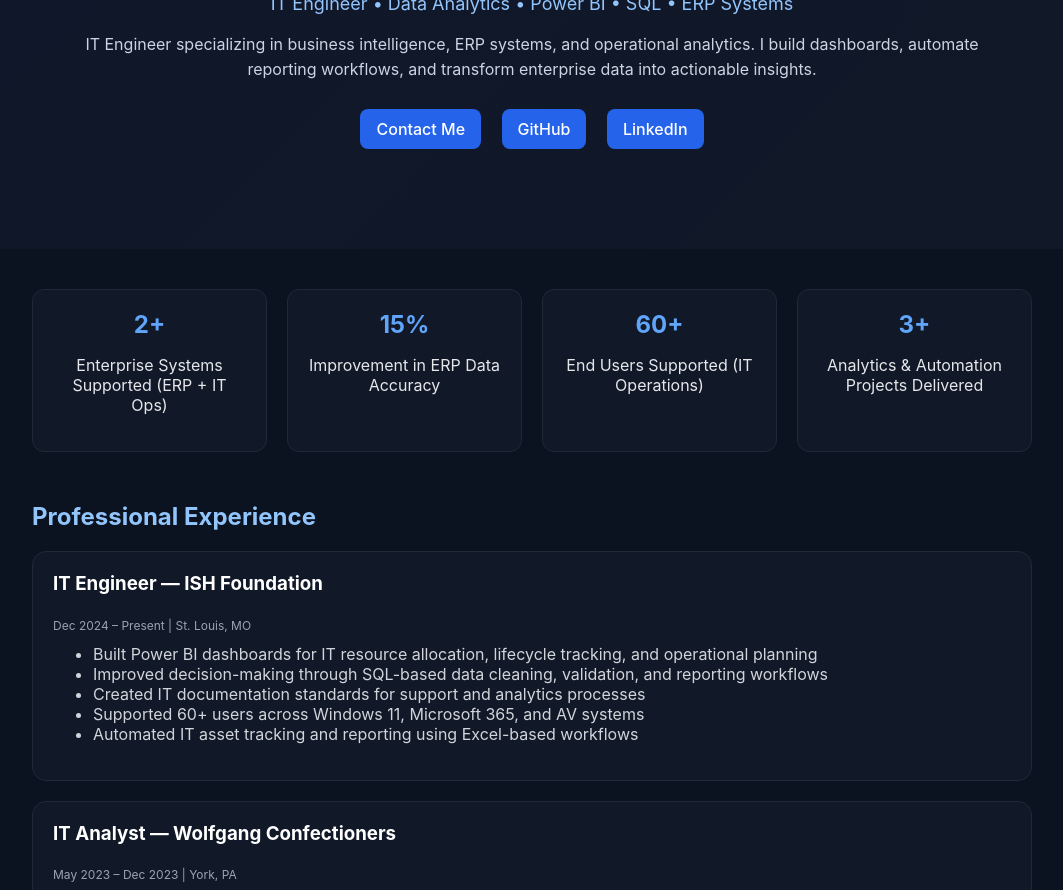
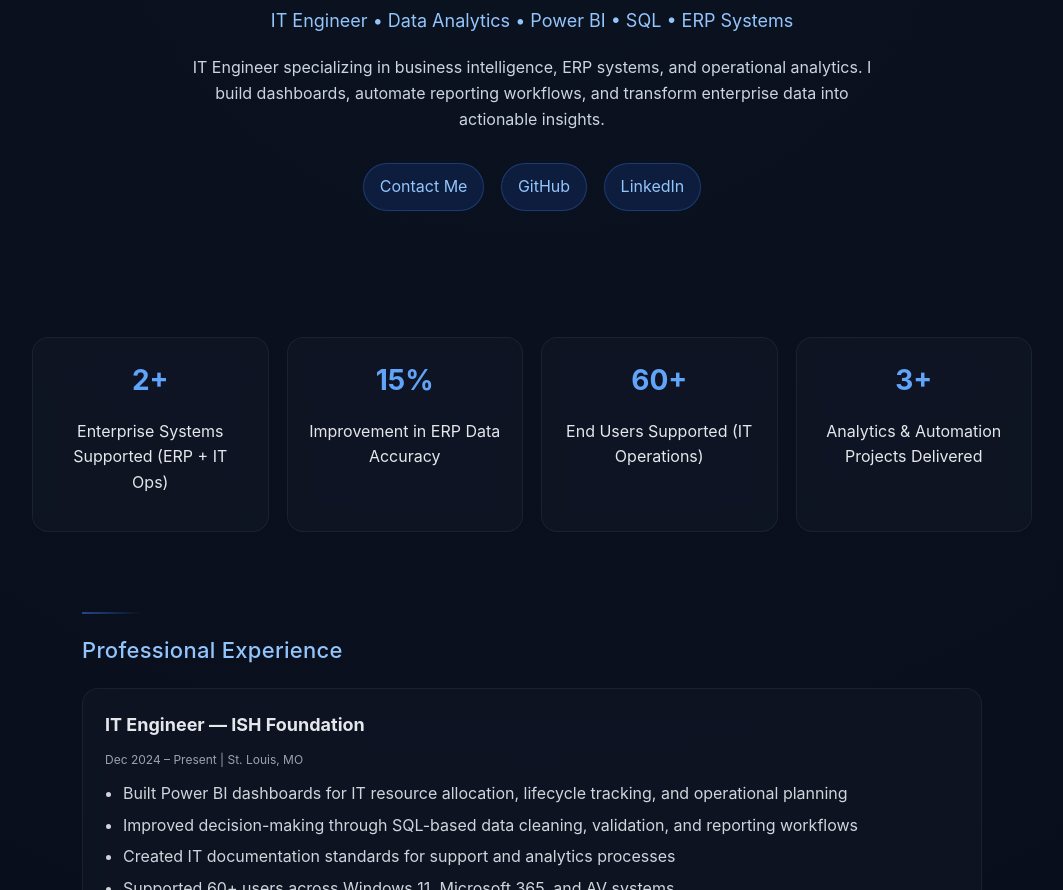
Before and after one commit to Neeraj-Patil/HTML-Resume, a plain HTML site: page index.html in a window 1280 px wide. Shown: the part 213-1103 px from the top of the page, without its empty margins (108-1171 px from the left). Drawn offline with Linux system fonts and the light colour scheme.

Commit message:
Revamp styles for a modern UI design
Updated styles for body, hero section, buttons, stats, and cards to create a modern and softer design.

```diff
--- a/style.css
+++ b/style.css
@@ -1,14 +1,14 @@
 body {
   margin: 0;
-  font-family: Inter, Arial, sans-serif;
-  background: #0b1220;
+  font-family: Inter, system-ui, Arial, sans-serif;
+  background: radial-gradient(circle at top, #0b1220, #050814);
   color: #e5e7eb;
+  line-height: 1.6;
 }
 
-/* HERO */
+/* HERO — now softer + modern */
 .hero {
-  background: linear-gradient(135deg, #0f172a, #111827);
-  padding: 90px 20px;
+  padding: 120px 20px 80px;
   text-align: center;
 }
 
@@ -18,83 +18,110 @@ body {
 }
 
 .hero h1 {
-  font-size: 52px;
-  margin-bottom: 10px;
+  font-size: 56px;
+  margin: 0;
+  letter-spacing: -1px;
 }
 
 .role {
+  margin-top: 10px;
   color: #93c5fd;
   font-size: 18px;
 }
 
 .summary {
-  margin-top: 15px;
+  margin-top: 20px;
   color: #cbd5e1;
-  line-height: 1.6;
+  max-width: 700px;
+  margin-left: auto;
+  margin-right: auto;
+}
+
+/* CTA — modern pill buttons */
+.cta {
+  margin-top: 25px;
 }
 
 .cta a {
   display: inline-block;
-  margin: 10px 8px;
+  margin: 6px;
   padding: 10px 16px;
-  border-radius: 8px;
-  background: #2563eb;
-  color: white;
+  border-radius: 999px;
+  background: rgba(37, 99, 235, 0.15);
+  border: 1px solid rgba(59, 130, 246, 0.3);
+  color: #93c5fd;
   text-decoration: none;
-  font-weight: 500;
+  transition: all 0.2s ease;
 }
 
 .cta a:hover {
-  background: #1d4ed8;
+  background: rgba(37, 99, 235, 0.35);
+  transform: translateY(-2px);
 }
 
-/* STATS */
+/* STATS — floating cards, no harsh grid boxes */
 .stats {
-  display: grid;
-  grid-template-columns: repeat(auto-fit, minmax(180px, 1fr));
-  gap: 20px;
+  display: flex;
+  flex-wrap: wrap;
+  justify-content: center;
+  gap: 18px;
+  margin: 40px auto 80px;
   max-width: 1000px;
-  margin: 40px auto;
   padding: 0 20px;
 }
 
 .stat {
-  background: #111827;
+  flex: 1;
+  min-width: 180px;
   padding: 20px;
-  border-radius: 12px;
+  border-radius: 16px;
+  background: rgba(17, 24, 39, 0.6);
+  border: 1px solid rgba(255, 255, 255, 0.06);
+  backdrop-filter: blur(10px);
   text-align: center;
-  border: 1px solid #1f2937;
 }
 
 .stat h2 {
+  margin: 0;
   color: #60a5fa;
-  margin: 0;
+  font-size: 28px;
 }
 
-/* SECTIONS */
+/* CONTENT FLOW — THIS removes "stiff sections" */
 .section {
-  max-width: 1000px;
-  margin: 50px auto;
+  max-width: 900px;
+  margin: 80px auto;
   padding: 0 20px;
 }
 
+/* Section title feels lighter */
 .section h2 {
+  font-size: 22px;
+  font-weight: 500;
+  color: #93c5fd;
   margin-bottom: 20px;
-  color: #93c5fd;
+  letter-spacing: 0.3px;
 }
 
-/* CARDS */
+/* CARDS — now soft floating glass style */
 .card {
-  background: #111827;
-  padding: 20px;
-  border-radius: 14px;
-  margin-bottom: 20px;
-  border: 1px solid #1f2937;
+  padding: 22px;
+  margin-bottom: 18px;
+  border-radius: 16px;
+  background: rgba(17, 24, 39, 0.55);
+  border: 1px solid rgba(255, 255, 255, 0.06);
+  backdrop-filter: blur(12px);
+  transition: transform 0.2s ease, background 0.2s ease;
+}
+
+.card:hover {
+  transform: translateY(-4px);
+  background: rgba(17, 24, 39, 0.75);
 }
 
 .card h3 {
-  margin-top: 0;
-  color: white;
+  margin: 0 0 6px;
+  font-size: 18px;
 }
 
 .card span {
@@ -102,21 +129,38 @@ body {
   color: #9ca3af;
 }
 
+/* LISTS — cleaner */
 .card ul {
   margin-top: 10px;
+  padding-left: 18px;
   color: #d1d5db;
 }
 
-/* GRID */
+.card ul li {
+  margin-bottom: 6px;
+}
+
+/* GRID — no harsh boxes, just spacing */
 .grid {
   display: grid;
-  grid-template-columns: repeat(auto-fit, minmax(220px, 1fr));
-  gap: 20px;
+  grid-template-columns: repeat(auto-fit, minmax(240px, 1fr));
+  gap: 18px;
+}
+
+/* REMOVE "boxed layout feel" */
+.section::before {
+  content: "";
+  display: block;
+  width: 60px;
+  height: 2px;
+  background: linear-gradient(90deg, #3b82f6, transparent);
+  margin-bottom: 18px;
+  opacity: 0.5;
 }
 
 /* FOOTER */
 footer {
   text-align: center;
-  padding: 30px;
+  padding: 60px 20px 40px;
   color: #6b7280;
 }
```
